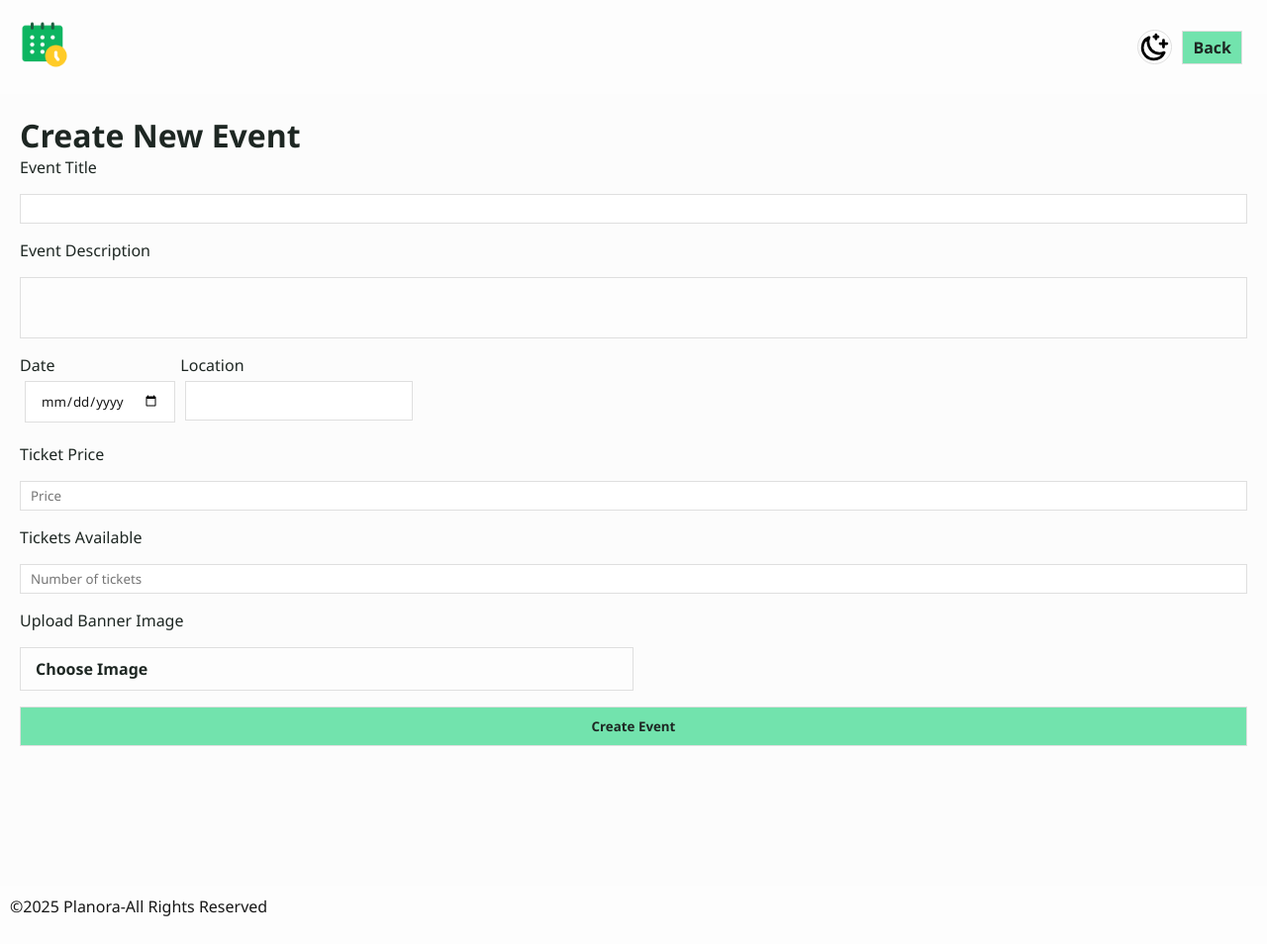
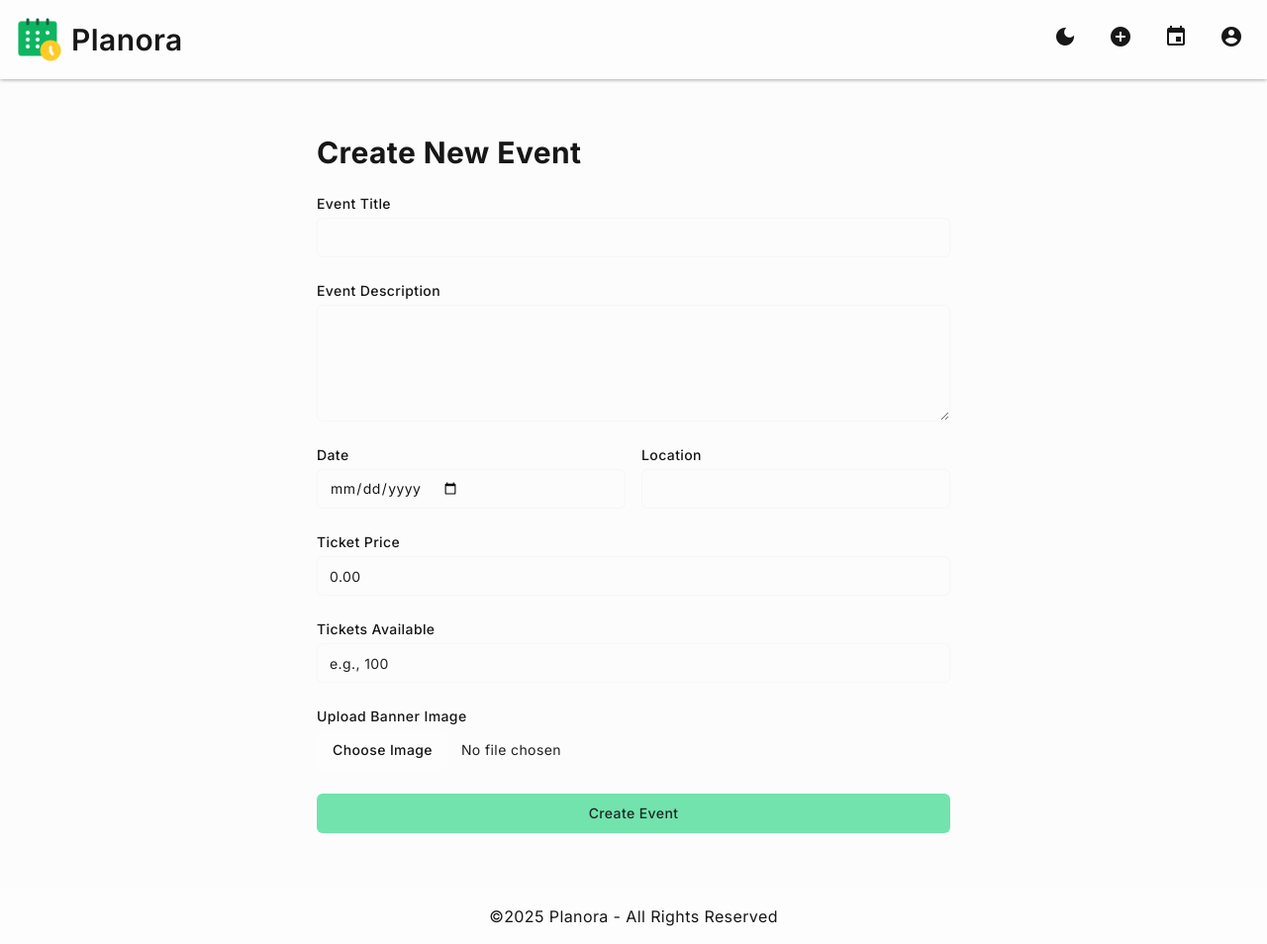
Before and after one commit to Faculty-of-Computing/planora, a Flask app: template templates/create-event.html in a window 1280 px wide. Shown: the whole page at 99% size. Before the commit the page ends 926 px from the top, so only its background shows below. Run offline with Flask 3, Linux system fonts and the light colour scheme; the template is opened without the code that fills it, so the values that code supplies are empty; style sheets or scripts are compiled from the project's sources.

Commit message:
[feat] revamped create event page

```diff
--- a/templates/create-event.html
+++ b/templates/create-event.html
@@ -1,113 +1,94 @@
-{% extends "base.html" %}
+{% extends "base2.html" %}
 
 {% block title %}
-Planora — Event Management System
-{% endblock %}
-
-{% block head %}
-<link rel="stylesheet" href="/css/home.css" />
+Planora - Create New Event
 {% endblock %}
 
 {% block body %}
-<nav class="secondary">
-    <div class="logo">
-        <img src="/images/planora.png" alt="">
-    </div>
-    <div class="menu">
-        <div class="theme-toggler border">
-            <img src="images/icons/moon-stars-svgrepo-com.svg" alt="">
-        </div>
-        <div class="container">
-            <a href="/home" class="btn primary primary-foreground border">Back</a>
-        </div>
-    </div>
-    <!-- Mobile Menu -->
-    <div class="mobile-menu" id="create">
-        <div class="theme-toggler border">
-            <img src="images/icons/moon-stars-svgrepo-com.svg" alt="">
-        </div>
-        <!-- Hamburger icon -->
-        <div class="menu-icon">
-            <img src="images/icons/menu-dark.svg" alt="">
-        </div>
-        <div class="container background">
-            <!-- Close icon -->
-            <div class="close-icon">
-                <img src="images/icons/close-dark.svg" alt="">
-            </div>
-            <a href="/home" class="btn primary primary-foreground border">Back</a>
-        </div>
-    </div>
-</nav>
-<main class="background">
-    <h1 class="primary-foreground">Create New Event</h1>
-    <form method="POST" enctype="multipart/form-data">
+<div class="container mx-auto px-4 py-8 max-w-2xl">
+    <h1 class="text-3xl font-bold text-foreground mb-6">Create New Event</h1>
+    <form method="POST" enctype="multipart/form-data" class="space-y-6">
         {% if error %}
-        <div class="error-message" style="color: red; margin-bottom: 1rem;">
+        <div class="bg-destructive text-destructive-foreground p-3 rounded-md text-sm" role="alert">
             {{ error }}
         </div>
         {% endif %}
 
-        <label for="event-title" class="primary-foreground">Event Title</label>
-        <input type="text" id="event-title" name="title" class="foreground border" required
-            value="{{ request.form.title or '' }}">
+        <div>
+            <label for="event-title" class="block text-sm font-medium text-foreground mb-1">Event Title</label>
+            <input type="text" id="event-title" name="title"
+                class="flex h-10 w-full rounded-md border border-input bg-background px-3 py-2 text-sm ring-offset-background file:border-0 file:bg-transparent file:text-sm file:font-medium placeholder:text-muted-foreground focus-visible:outline-none focus-visible:ring-2 focus-visible:ring-ring focus-visible:ring-offset-2 disabled:cursor-not-allowed disabled:opacity-50 text-foreground"
+                required value="{{ request.form.title or '' }}">
+        </div>
 
-        <label for="description" class="primary-foreground">Event Description</label>
-        <textarea id="description" name="description" class="foreground border"
-            required>{{ request.form.description or '' }}</textarea>
+        <div>
+            <label for="description" class="block text-sm font-medium text-foreground mb-1">Event Description</label>
+            <textarea id="description" name="description" rows="5"
+                class="flex w-full rounded-md border border-input bg-background px-3 py-2 text-sm ring-offset-background placeholder:text-muted-foreground focus-visible:outline-none focus-visible:ring-2 focus-visible:ring-ring focus-visible:ring-offset-2 disabled:cursor-not-allowed disabled:opacity-50 text-foreground"
+                required>{{ request.form.description or '' }}</textarea>
+        </div>
 
-        <div class="search-field-container flex">
-            <div class="date-field flex column">
-                <label for="date" class="primary-foreground">Date</label>
-                <input id="date" name="date" class="border foreground" type="date" required
-                    value="{{ request.form.date or '' }}">
+        <div class="grid grid-cols-1 md:grid-cols-2 gap-4">
+            <div>
+                <label for="date" class="block text-sm font-medium text-foreground mb-1">Date</label>
+                <input id="date" name="date" type="date"
+                    class="flex h-10 w-full rounded-md border border-input bg-background px-3 py-2 text-sm ring-offset-background file:border-0 file:bg-transparent file:text-sm file:font-medium placeholder:text-muted-foreground focus-visible:outline-none focus-visible:ring-2 focus-visible:ring-ring focus-visible:ring-offset-2 disabled:cursor-not-allowed disabled:opacity-50 text-foreground"
+                    required value="{{ request.form.date or '' }}">
             </div>
-            <div class="location-field flex column">
-                <label for="location" class="primary-foreground">Location</label>
-                <input type="text" id="location" name="location" class="border foreground"
+            <div>
+                <label for="location" class="block text-sm font-medium text-foreground mb-1">Location</label>
+                <input type="text" id="location" name="location"
+                    class="flex h-10 w-full rounded-md border border-input bg-background px-3 py-2 text-sm ring-offset-background file:border-0 file:bg-transparent file:text-sm file:font-medium placeholder:text-muted-foreground focus-visible:outline-none focus-visible:ring-2 focus-visible:ring-ring focus-visible:ring-offset-2 disabled:cursor-not-allowed disabled:opacity-50 text-foreground"
                     value="{{ request.form.location or '' }}">
             </div>
         </div>
 
-        <label for="ticket-price" class="primary-foreground">Ticket Price</label>
-        <input type="number" id="ticket-price" name="price" placeholder="Price" step="0.1" min="0"
-            class="border foreground" required value="{{ request.form.price or '' }}">
+        <div>
+            <label for="ticket-price" class="block text-sm font-medium text-foreground mb-1">Ticket Price</label>
+            <input type="number" id="ticket-price" name="price" placeholder="0.00" step="0.01" min="0"
+                class="flex h-10 w-full rounded-md border border-input bg-background px-3 py-2 text-sm ring-offset-background file:border-0 file:bg-transparent file:text-sm file:font-medium placeholder:text-muted-foreground focus-visible:outline-none focus-visible:ring-2 focus-visible:ring-ring focus-visible:ring-offset-2 disabled:cursor-not-allowed disabled:opacity-50 text-foreground"
+                required value="{{ request.form.price or '' }}">
+        </div>
 
-        <label for="tickets-available" class="primary-foreground">Tickets Available</label>
-        <input type="number" id="tickets-available" name="tickets_available" placeholder="Number of tickets"
-            min="0" class="border foreground" required value="{{ request.form.tickets_available or '' }}">
+        <div>
+            <label for="tickets-available" class="block text-sm font-medium text-foreground mb-1">Tickets
+                Available</label>
+            <input type="number" id="tickets-available" name="tickets_available" placeholder="e.g., 100" min="0"
+                class="flex h-10 w-full rounded-md border border-input bg-background px-3 py-2 text-sm ring-offset-background file:border-0 file:bg-transparent file:text-sm file:font-medium placeholder:text-muted-foreground focus-visible:outline-none focus-visible:ring-2 focus-visible:ring-ring focus-visible:ring-offset-2 disabled:cursor-not-allowed disabled:opacity-50 text-foreground"
+                required value="{{ request.form.tickets_available or '' }}">
+        </div>
 
-        <label class="primary-foreground">Upload Banner Image</label>
-        <input type="file" name="image" id="upload" class="foreground border" hidden required accept="image/*">
-        <label for="upload" class="btn secondary upload-field primary-foreground border">Choose Image</label>
+        <div>
+            <label class="block text-sm font-medium text-foreground mb-1">Upload Banner Image</label>
+            <input type="file" name="image" id="upload" class="sr-only" required accept="image/*">
+            <label for="upload"
+                class="inline-flex items-center justify-center whitespace-nowrap rounded-md text-sm font-medium ring-offset-background transition-colors focus-visible:outline-none focus-visible:ring-2 focus-visible:ring-ring focus-visible:ring-offset-2 disabled:pointer-events-none disabled:opacity-50 h-10 px-4 py-2 cursor-pointer bg-secondary text-secondary-foreground hover:bg-muted/80">
+                Choose Image
+            </label>
+            <span id="file-name" class="ml-2 text-sm text-muted-foreground">No file chosen</span>
+        </div>
 
-        <button type="submit" class="btn primary primary-foreground border">Create Event</button>
+        <button type="submit"
+            class="inline-flex items-center justify-center whitespace-nowrap rounded-md text-sm font-medium ring-offset-background transition-colors focus-visible:outline-none focus-visible:ring-2 focus-visible:ring-ring focus-visible:ring-offset-2 disabled:pointer-events-none disabled:opacity-50 h-10 px-4 py-2 bg-primary text-primary-foreground hover:bg-primary/90 w-full">
+            Create Event
+        </button>
     </form>
+
     <script>
         const fileInput = document.getElementById('upload');
-        const label = document.querySelector('label[for="upload"]');
+        const fileNameSpan = document.getElementById('file-name');
+        const uploadLabel = document.querySelector('label[for="upload"]'); // Get the label itself
 
         fileInput.addEventListener('change', () => {
             if (fileInput.files.length > 0) {
-                label.textContent = fileInput.files[0].name;
+                fileNameSpan.textContent = fileInput.files[0].name;
             } else {
-                label.textContent = 'Choose Image';
+                fileNameSpan.textContent = 'No file chosen';
             }
         });
+        if (fileInput.files.length > 0) {
+            fileNameSpan.textContent = fileInput.files[0].name;
+        }
     </script>
-</main>
-<footer class="secondary">
-    <p class="foreground">&copy;2025 Planora-All Rights Reserved</p>
-</footer>
-<script>
-    const urls = {
-        sun: "images/icons/sun-svgrepo-com.svg",
-        moon: "images/icons/moon-stars-svgrepo-com.svg",
-        closeDark: "images/icons/close-dark.svg",
-        closeLight: "images/icons/close-light.svg",
-        menuDark: "images/icons/menu-dark.svg",
-        menuLight: "images/icons/menu-light.svg"
-    };
-</script>
-<script src="/js/index.js"></script>
+</div>
 {% endblock %}
```
